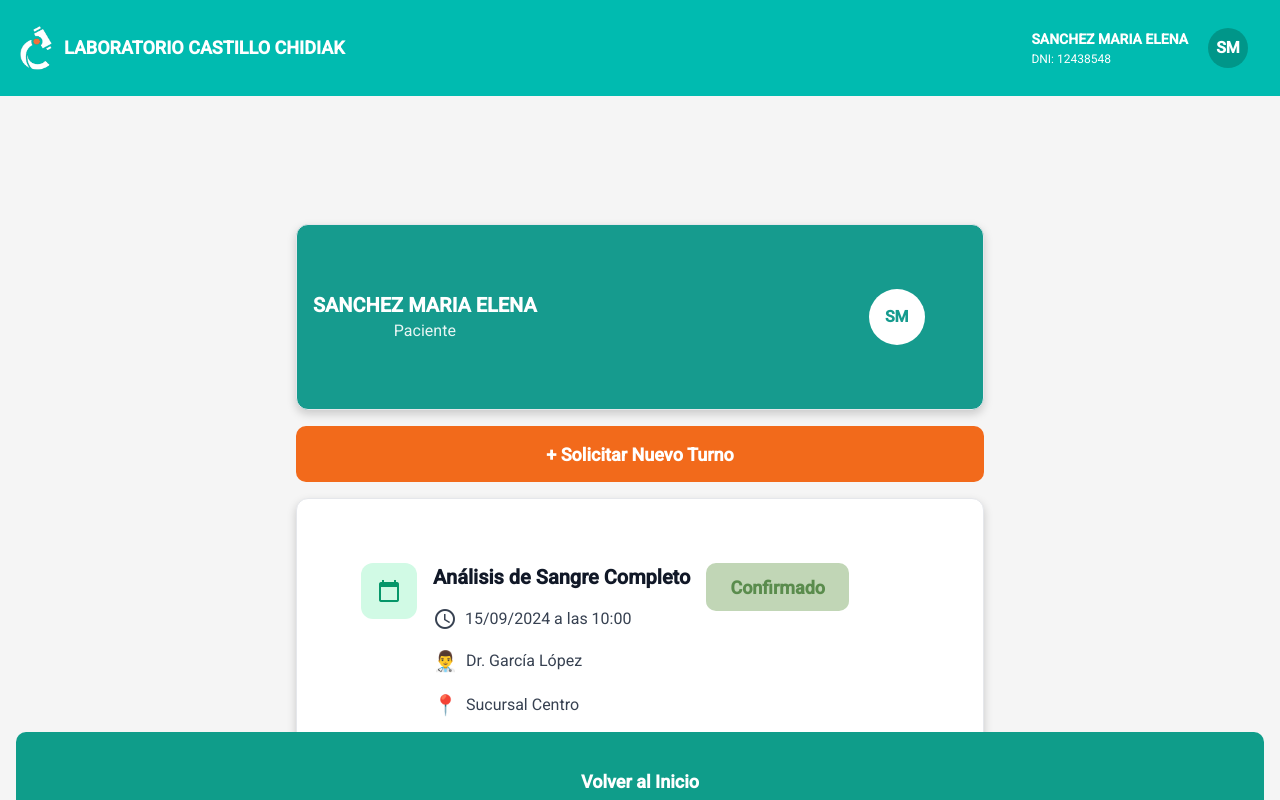
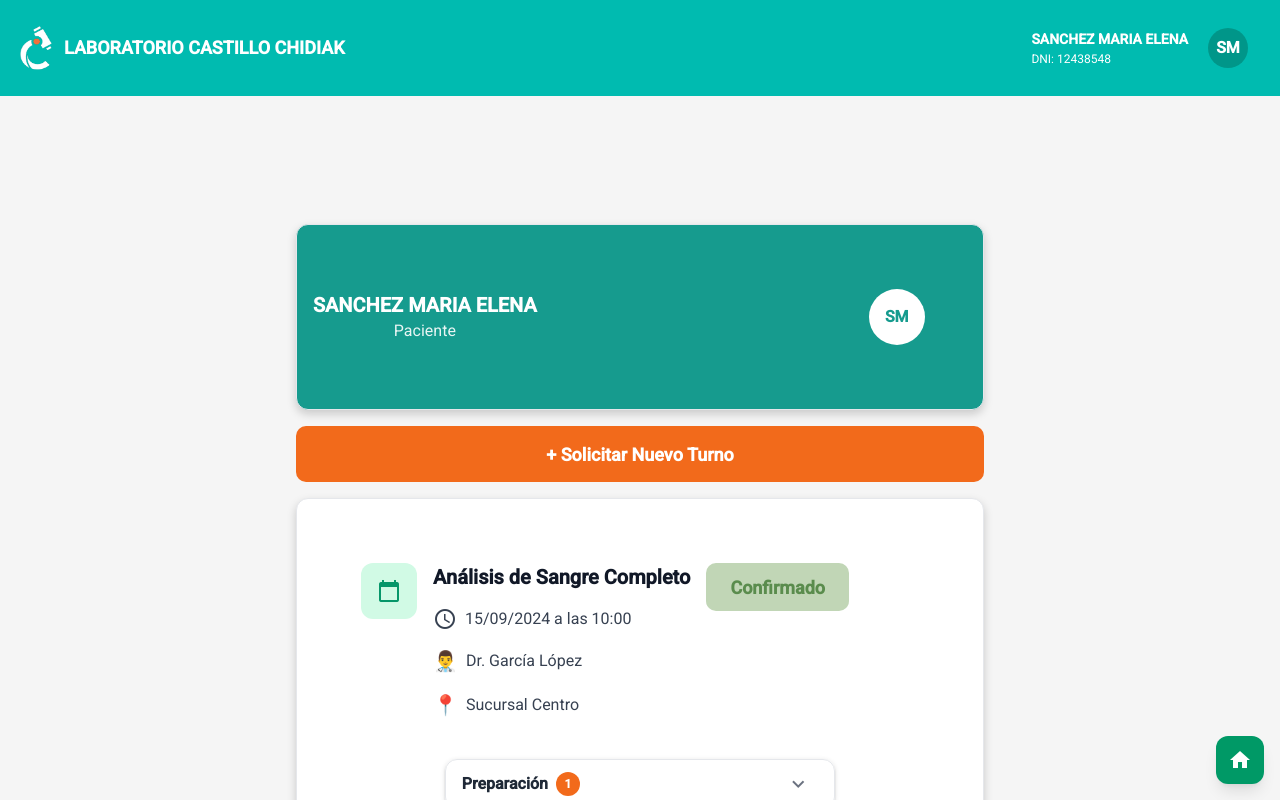
Before and after one commit to 412045-Carabelli/generic-components-tpi, an Angular app: page /appointments in a window 1280 px wide. Built offline with nearby package versions, Linux system fonts and the light colour scheme.

Commit message:
implementacion boton home en pantalla turnos, recuperacion de codigo de offline/online

```diff
--- a/src/app/components/appointments-body/appointments-body.css
+++ b/src/app/components/appointments-body/appointments-body.css
@@ -15,7 +15,7 @@
 .px-4{padding-left:1rem;padding-right:1rem}.space-y-5>*+*{margin-top:1.25rem}
 
 .flex{display:flex}.items-center{align-items:center}.items-start{align-items:flex-start}
-. justify-between{justify-content:space-between}.gap-2{gap:.5rem}.gap-3{gap:.75rem}.gap-4{gap:1rem}
+.justify-between{justify-content:space-between}.gap-2{gap:.5rem}.gap-3{gap:.75rem}.gap-4{gap:1rem}
 
 .grid{display:grid}.place-items-center{place-items:center}
 
--- a/src/app/components/appointments-body/appointments-body.html
+++ b/src/app/components/appointments-body/appointments-body.html
@@ -122,14 +122,12 @@
 
 </main>
 
-<footer class="footer fixed left-0 right-0 bottom-0 px-4 py-3">
-  <app-button
-    text="Volver al Inicio"
-    type="primary"
-    width="100%"
-    height="56px"
-    [bgColor]="'#0f9d8a'"
-    [txtColor]="'#ffffff'"
-    (clicked)="volverInicio()"
-  ></app-button>
-</footer>
+<button
+  aria-label="Ir al inicio"
+  (click)="redirect('/home')"
+  class="flex align-middle justify-center !fixed !bottom-[calc(1rem+env(safe-area-inset-bottom))] !right-4 !z-50
+       !bg-emerald-600 !text-white shadow-lg hover:!bg-emerald-700
+       focus:!ring-2 focus:!ring-emerald-500 p-3 rounded-xl cursor-pointer"
+>
+  <mat-icon>home</mat-icon>
+</button>
--- a/src/app/components/appointments-body/appointments-body.ts
+++ b/src/app/components/appointments-body/appointments-body.ts
@@ -77,7 +77,7 @@ export class AppointmentsBody {
     this.router.navigate(['/turnos', id, 'editar']);
   }
 
-  volverInicio() {
-    this.router.navigateByUrl('/home');
+  public redirect(route:string) {
+    this.router.navigate([route]);
   }
 }
--- a/src/app/components/home-body/home-body.css
+++ b/src/app/components/home-body/home-body.css
@@ -16,3 +16,23 @@
   gap: 3rem;
   padding: 3rem 0;
 }
+.offline {
+  position: relative; /* para contener el overlay */
+}
+
+.offline::before {
+  content: "Sin conexión"; /* o un icono con font-awesome/material-icons */
+  position: absolute;
+  top: 0;
+  left: 0;
+  width: 100%;
+  height: 100%;
+  background-color: rgba(0, 0, 0, 0.6); /* oscurece */
+  color: white;
+  display: flex;
+  align-items: center;
+  justify-content: center;
+  font-size: 1.2rem;
+  border-radius: 12px; /* respeta bordes de la card */
+  z-index: 1;
+}
--- a/src/app/components/home-body/home-body.html
+++ b/src/app/components/home-body/home-body.html
@@ -28,11 +28,12 @@
   >
   </app-card>
   <app-card class="app-body cursor-pointer"
+            [class.offline]="!isOnline"
             [layout]="'row'"
             [paddingX]="'2rem'"
             [paddingY]="'2rem'"
             [hovereable]="true"
-            (click)="redirect('/appointments')"
+            (click)="isOnline && redirect('/appointments')"
   >
 
     <!-- HEADER (icono a la izquierda) -->
--- a/src/app/components/home-body/home-body.ts
+++ b/src/app/components/home-body/home-body.ts
@@ -1,7 +1,7 @@
-import {Component, inject} from '@angular/core';
 import {MatIcon} from '@angular/material/icon';
 import {Card} from '../card/card';
 import {Router, RouterLink} from '@angular/router';
+import {Component, HostListener, inject, OnDestroy, OnInit} from '@angular/core';
 
 @Component({
   selector: 'app-home-body',
@@ -21,4 +21,47 @@ export class HomeBody {
   public redirect(route:string) {
     this.router.navigate([route]);
   }
+
+  isOnline: boolean = true;
+  //esto para testear -> FUNCIONALIDAD PARA DETECTAR SI LA APP ESTA OFFLINE O ONLINE
+  // isOnline: boolean = navigator.onLine;
+  //
+  // @HostListener('window:online')
+  // onOnline() {
+  //   this.isOnline = true;
+  // }
+  //
+  // @HostListener('window:offline')
+  // onOffline() {
+  //   this.isOnline = false;
+  // }
+  //
+  // private intervalId: any;
+
+  // ngOnInit() {
+  // // chequeo periódico cada 30s
+  // this.intervalId = setInterval(() => {
+  //   this.verificarConexionReal();
+  // }, 30000);
+  //
+  // // chequeo inicial
+  // this.verificarConexionReal();
+  // }
+  // ngOnDestroy() {
+  //   if (this.intervalId) {
+  //     clearInterval(this.intervalId);
+  //   }
+  // }
+  // private async verificarConexionReal() {
+  //   try {
+  //     // endpoint muy liviano de Google que devuelve 204 (sin contenido) // problema de cors -> funciona pero abria que hacerlo con un controlador PING
+  //     const response = await fetch('https://www.gstatic.com/generate_204', {
+  //       method: 'GET',
+  //       cache: 'no-cache'
+  //     });
+  //     this.isOnline = response.ok;
+  //   } catch {
+  //     this.isOnline = false;
+  //   }
+  // }
 }
```
